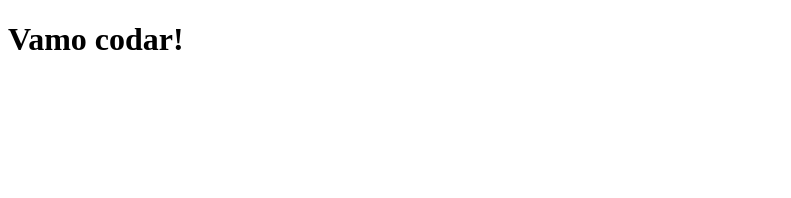
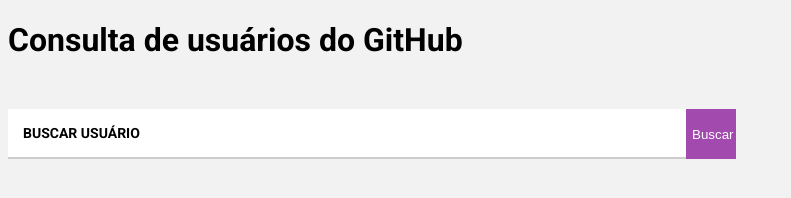
Before and after one commit to thallysbezerra/apiGitHub, a website: page public/index.html in a window 1280 px wide. Shown: the whole page, without its empty margins (0-791 px from the left). Drawn offline with nearby package versions, Linux system fonts and the light colour scheme.

Commit message:
Criação de busca retornando usuário

```diff
--- a/package.json
+++ b/package.json
@@ -4,6 +4,7 @@
   "description": "Aplicação client-side, que consulte a API do GitHub e mostra os repositórios mais populares de um determinado usuário.",
   "main": "app.js",
   "dependencies": {
+    "axios": "^0.18.0",
     "connect": "~3.6.6",
     "gulp-uglifycss": "^1.1.0",
     "serve-static": "~1.13.2"
--- a/public/css/global.scss
+++ b/public/css/global.scss
@@ -0,0 +1,72 @@
+@import url('https://fonts.googleapis.com/css?family=Roboto:400,700');
+
+$grey-light: #f2f2f2;
+$grey: #ccc;
+$purple: #a24aae;
+$white: #fff;
+
+$transition: .2s ease-in-out;
+
+body {
+    background-color: $grey-light;
+    font-family: 'Roboto', sans-serif;
+
+    .search {
+        background-color: $white;
+        margin-top: 50px;
+        max-width: 728px;
+        position: relative;
+
+        input {
+            background-color: transparent;
+            border-bottom: 2px solid $grey;
+            border-left: none;
+            border-right: none;
+            border-top: none;
+            box-sizing: border-box;
+            font-size: 16px;
+            outline: none;
+            padding: 15px;
+            transition: border-color $transition;
+            width: calc(100% - 50px);
+
+            &:hover {
+                border-bottom-color: $purple;
+            }
+
+            &:focus {
+                border-bottom-color: $purple;
+
+                &+ label {
+                    color: $purple;
+                    left: 0;
+                    top: -24px;
+                }
+            }
+
+            &.fixed + label {
+                left: 0;
+                top: -24px;
+            }
+        }
+
+        label {
+            font-size: 14px;
+            font-weight: bold;
+            left: 15px;
+            position: absolute;
+            text-transform: uppercase;
+            transition: color $transition, left $transition, top $transition;
+            top: 16px;
+        }
+
+        button {
+            background-color: $purple;
+            border: none;
+            color: $white;
+            float: right;
+            height: 50px;
+            width: 50px;
+        }
+    }
+}
--- a/public/index.html
+++ b/public/index.html
@@ -6,8 +6,41 @@
     <meta http-equiv="X-UA-Compatible" content="ie=edge">
     <title>Consulta à API - GitHub</title>
     <link rel="stylesheet" href="css/global.css">
+    <script src="https://unpkg.com/axios/dist/axios.min.js"></script>
+    <script src="https://code.jquery.com/jquery-3.3.1.slim.min.js"></script>
 </head>
 <body>
-    <h1>Vamo codar!</h1>
+
+    <div class="container">
+
+        <h1>Consulta de usuários do GitHub</h1>
+
+        <div class="search">
+            <input id="username" type="text" onfocusout="labelPosition()" />
+            <label for="username">Buscar usuário</label>
+            <button onclick="doSearch()">Buscar</button>
+        </div>
+
+        <section id="result">
+            <ul class="result__list"></ul>
+        </section>
+
+    </div>
+
+    <!-- <li class="result__user">
+        <div>
+            <img src="" alt="">
+            <p class="result__userName"></p>
+            <p class="result__userUser"></p>
+            <p class="result__userBio"></p>
+        </div>
+        <div>
+            <p class=="result__userFollowers"></p>
+            <p class=="result__userFollowing"></p>
+            <p class=="result__userEmail"></p>
+        </div>
+    </li> -->
+
+    <script src="js/scripts.js"></script>
 </body>
 </html>
--- /dev/null
+++ b/public/js/scripts.js
@@ -0,0 +1,33 @@
+function labelPosition() {
+	let label = document.querySelector("#username").value;
+	if (label != "") {
+		$("#username").addClass("fixed");
+	} else {
+		$("#username").removeClass("fixed");
+	}
+}
+
+function doSearch() {
+	const username = document.querySelector("#username").value;
+	const result = document.querySelector("#result");
+
+	axios
+		.get("https://api.github.com/search/users?q=" + username)
+		.then(function(response) {
+			const users = response.data.items;
+			users.map(user => {
+				const username = `
+					<li>
+						<img src="${user.avatar_url}" alt="${user.login}">
+						<p>${user.login}<p>
+						<a href="">Ver detalhes</a>
+					</li>
+				`;
+				result.innerHTML += username;
+				return user;
+			});
+		})
+		.catch(function(error) {
+			console.log(error);
+		});
+}
```
Also changed, not shown: public/css/global.css, 1 other file.
